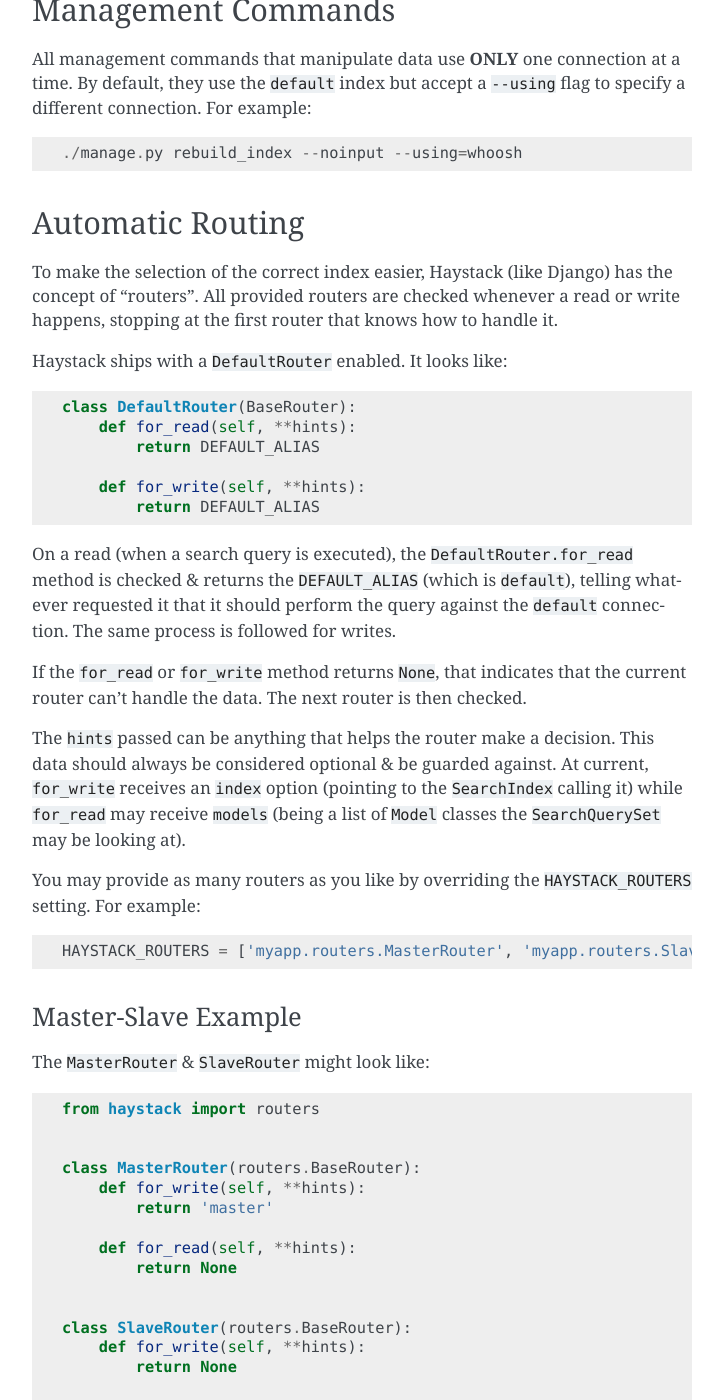
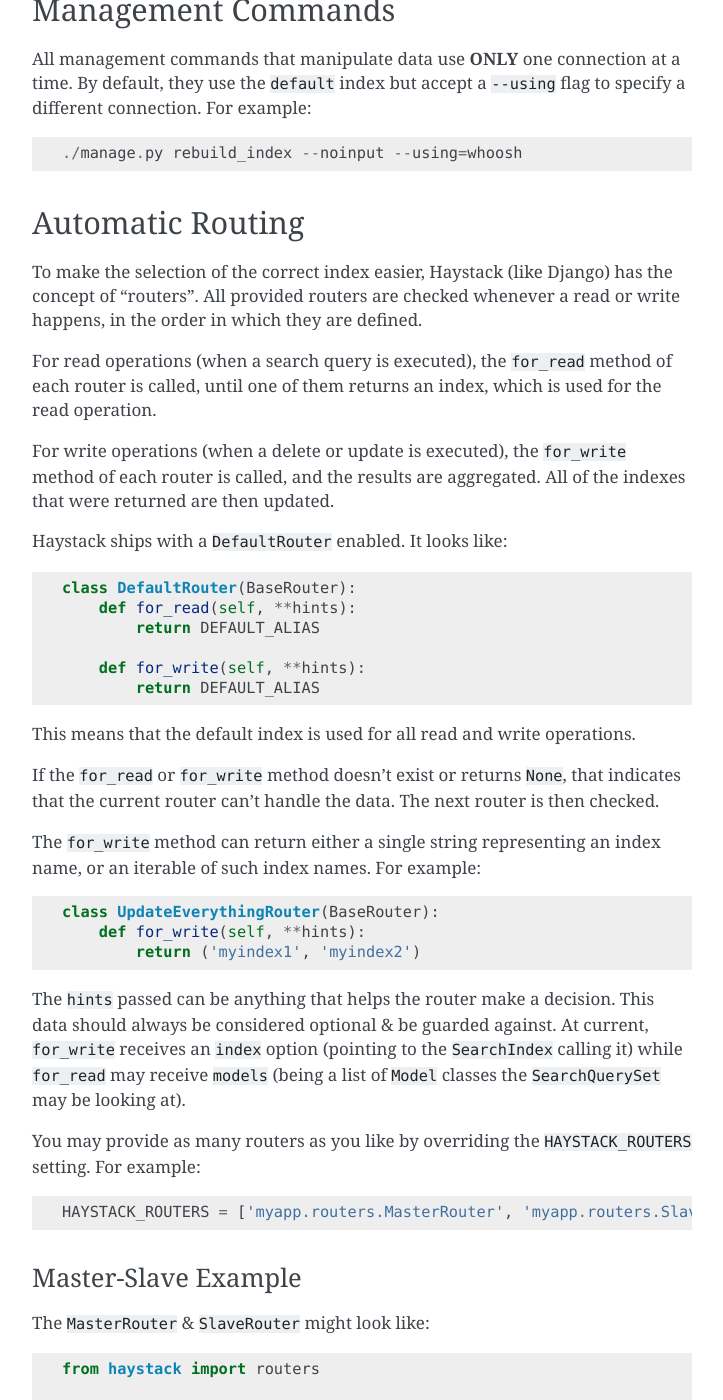
Before and after one commit to marlowe2332/reinforcement, a Sphinx documentation site: the page built from docs/multiple_index.rst, in a window 1280 px wide and 1400 px high, scrolled down 1095 px. Shown: the whole window, without its empty margins (388-1111 px from the left). Built offline with Sphinx 7.4.7, drawn with Linux system fonts in a browser that asks for light colours.

Commit message:
new: allow Routers to return multiple indexes
Thanks to Hugo Chargois (@hchargois) for the patch

Closes #1337
Closes #934

```diff
--- a/docs/multiple_index.rst
+++ b/docs/multiple_index.rst
@@ -69,7 +69,15 @@ Automatic Routing
 
 To make the selection of the correct index easier, Haystack (like Django) has
 the concept of "routers". All provided routers are checked whenever a read or
-write happens, stopping at the first router that knows how to handle it.
+write happens, in the order in which they are defined.
+
+For read operations (when a search query is executed), the ``for_read`` method
+of each router is called, until one of them returns an index, which is used for
+the read operation.
+
+For write operations (when a delete or update is executed), the ``for_write``
+method of each router is called, and the results are aggregated. All of the
+indexes that were returned are then updated.
 
 Haystack ships with a ``DefaultRouter`` enabled. It looks like::
 
@@ -80,13 +88,18 @@ Haystack ships with a ``DefaultRouter`` enabled. It looks like::
         def for_write(self, **hints):
             return DEFAULT_ALIAS
 
-On a read (when a search query is executed), the ``DefaultRouter.for_read``
-method is checked & returns the ``DEFAULT_ALIAS`` (which is ``default``),
-telling whatever requested it that it should perform the query against the
-``default`` connection. The same process is followed for writes.
+This means that the default index is used for all read and write operations.
 
-If the ``for_read`` or ``for_write`` method returns ``None``, that indicates
-that the current router can't handle the data. The next router is then checked.
+If the ``for_read`` or ``for_write`` method doesn't exist or returns ``None``,
+that indicates that the current router can't handle the data. The next router
+is then checked.
+
+The ``for_write`` method can return either a single string representing an
+index name, or an iterable of such index names. For example::
+
+    class UpdateEverythingRouter(BaseRouter):
+        def for_write(self, **hints):
+            return ('myindex1', 'myindex2')
 
 The ``hints`` passed can be anything that helps the router make a decision. This
 data should always be considered optional & be guarded against. At current,
@@ -98,7 +111,6 @@ You may provide as many routers as you like by overriding the
 ``HAYSTACK_ROUTERS`` setting. For example::
 
     HAYSTACK_ROUTERS = ['myapp.routers.MasterRouter', 'myapp.routers.SlaveRouter', 'haystack.routers.DefaultRouter']
-
 
 Master-Slave Example
 --------------------
```
Also changed, not shown: 4 other files.
